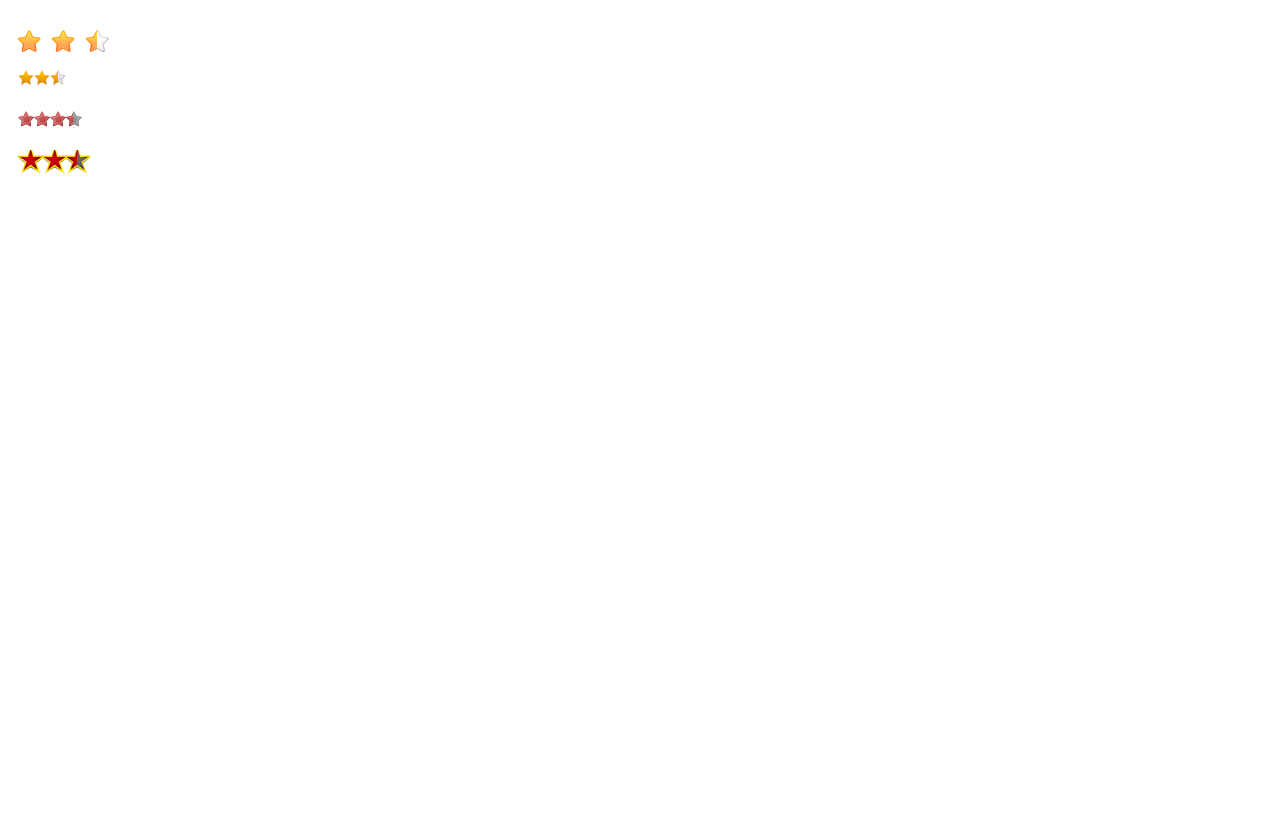
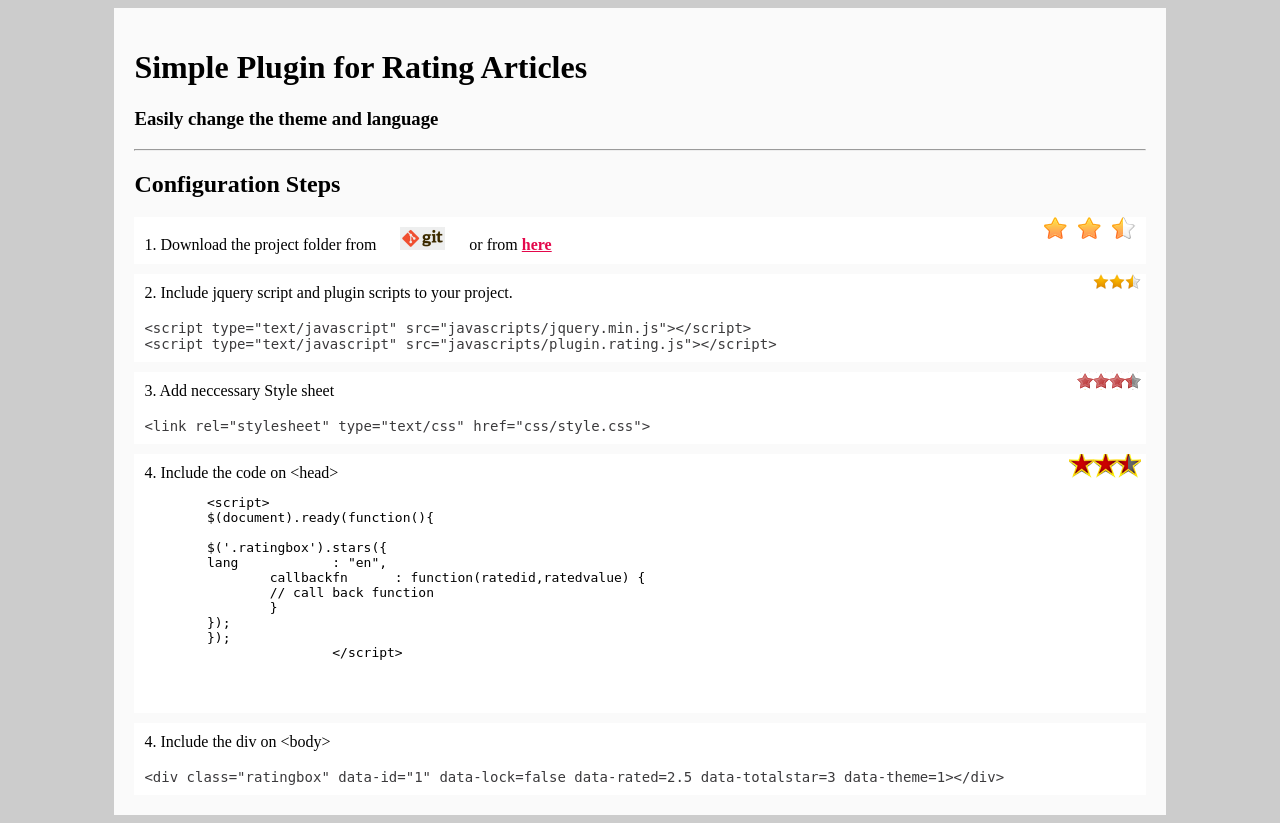
Before and after one commit to shafeeqq/rating, a PHP site: page / in a window 1280 px wide. Before the commit the page is almost empty. Before the commit the page ends 174 px from the top, so only its background shows below. Run offline with PHP 8.4, Linux system fonts and the light colour scheme.

Commit message:
Initial Setup

```diff
--- a/index.php
+++ b/index.php
@@ -12,25 +12,58 @@
 	<title>Rating -plugin -</title>
 	<link rel="stylesheet" type="text/css" href="css/style.css">
 	<style type="text/css">
+		body
+		{
+			background: #ccc;
+
+		}
 		.row
 		{
 			display: block;
+			color: #3B3A3C;
+			font-size: 14px;
+			font-family: monospace;
+		}
+
+
+
+		.container
+		{
+				width: 80%;
+				margin: auto;
+				background: #FAFAFA;
+				padding: 20px;
+		}
+		.clear
+		{
+			clear: both;
+		}
+
+		.code
+		{
+			background: #fff;
 			padding: 10px;
-			margin-top: 20px;
+			margin-top: 10px;
+		}
+
+		.link
+		{
+			color:#E4074B;
+			font-weight: bold;
 		}
 
 	</style>
 	<script type="text/javascript" src="javascripts/jquery.min.js"></script>
 	<script type="text/javascript" src="javascripts/plugin.rating.js"></script>
 	<script>
-		var stars;
+
 	$(document).ready(function(){
 
 			$('.ratingbox').stars({
 				lang		: "en",
 				callbackfn	: function(ratedid,ratedvalue) {
 
-					console.log(ratedid+'>'+ratedvalue)
+					console.log("Rated Id is "+ratedid+'and rated value is '+ratedvalue);
 				}
 
 
@@ -44,24 +77,81 @@
 
 </head>
 <body>
-	<div class="row">
+<div class="container">
+
+	<h1>Simple Plugin for Rating Articles</h1>
+	<h3>Easily change the theme and language</h2>
+	<hr>
+	<h2>Configuration Steps</h2><div style="float: right;">
 	<div class="ratingbox" data-id="1" data-lock=false data-rated=2.5 data-totalstar=3 data-theme=1></div>
 	</div>
+	<div class="code">
 
-	<div class="row">
+			1. Download the project folder from <a target="_blank" href="https://github.com/shafeeqq/rating"><img style="margin-left: 20px;margin-right: 20px;" src="images/git-logosmall.png" alt="Git hub" border="0"></a>
+  or from <a class="link" href="http://www.shafeeqq.com/plugins/plugin.rating.rar">here</a>
+
+	</div><div style="float: right;margin-top:10px;margin-right:5px">
 	<div class="ratingbox" data-id="2" data-lock=false data-rated=2.5 data-totalstar=3 data-theme=2></div>
 	</div>
 
+	<div class="code">
+	2. Include jquery script and plugin scripts to your project.
+	<br><br>
+		<div class="row">
+		&lt;script type="text/javascript" src="javascripts/jquery.min.js">&lt;/script&gt;
+		</div>
+		<div class="row">
+		&lt;script type="text/javascript" src="javascripts/plugin.rating.js"&gt;&lt;/script&gt;
+		</div>
 
-	<div class="row">
+	</div><div style="float: right;margin-top:10px;margin-right:5px">
 	<div class="ratingbox" data-id="2" data-lock=false data-rated=3.5 data-totalstar=4 data-theme=3></div>
 	</div>
 
+	<div class="code">
+	3. Add neccessary Style sheet
+	<br><br>
+		<div class="row">
+		&lt;link rel="stylesheet" type="text/css" href="css/style.css"&gt;
 
-	<div class="row">
-	<div class="ratingbox" data-id="2" data-lock=false data-rated=2.5 data-totalstar=3 data-theme=4></div>
+		</div>
+	</div><div style="float: right;margin-top:10px;margin-right:5px">
+		<div class="ratingbox" data-id="2" data-lock=false data-rated=2.5 data-totalstar=3 data-theme=4></div>
+	</div>
+
+	<div class="code">
+	4. Include the code on  &lt;head&gt;
+		<pre>
+	&lt;script&gt;
+	$(document).ready(function(){
+
+	$('.ratingbox').stars({
+	lang		: "en",
+		callbackfn	: function(ratedid,ratedvalue) {
+		// call back function
+		}
+	});
+	});
+			&lt;/script&gt;
+
+		</pre>
+	</div>
+
+	<div class="code">
+	4. Include the div on  &lt;body&gt;
+	<br><br>
+		<div class="row">
+
+    &lt;div class="ratingbox" data-id="1" data-lock=false data-rated=2.5 data-totalstar=3 data-theme=1&gt;&lt;/div&gt;
+
+
+		</div>
 	</div>
 
 
+
+	<div class="clear"></div>
+</div>
+
 </body>
 </html>
```
Also changed, not shown: images/git-logosmall.png (added).
